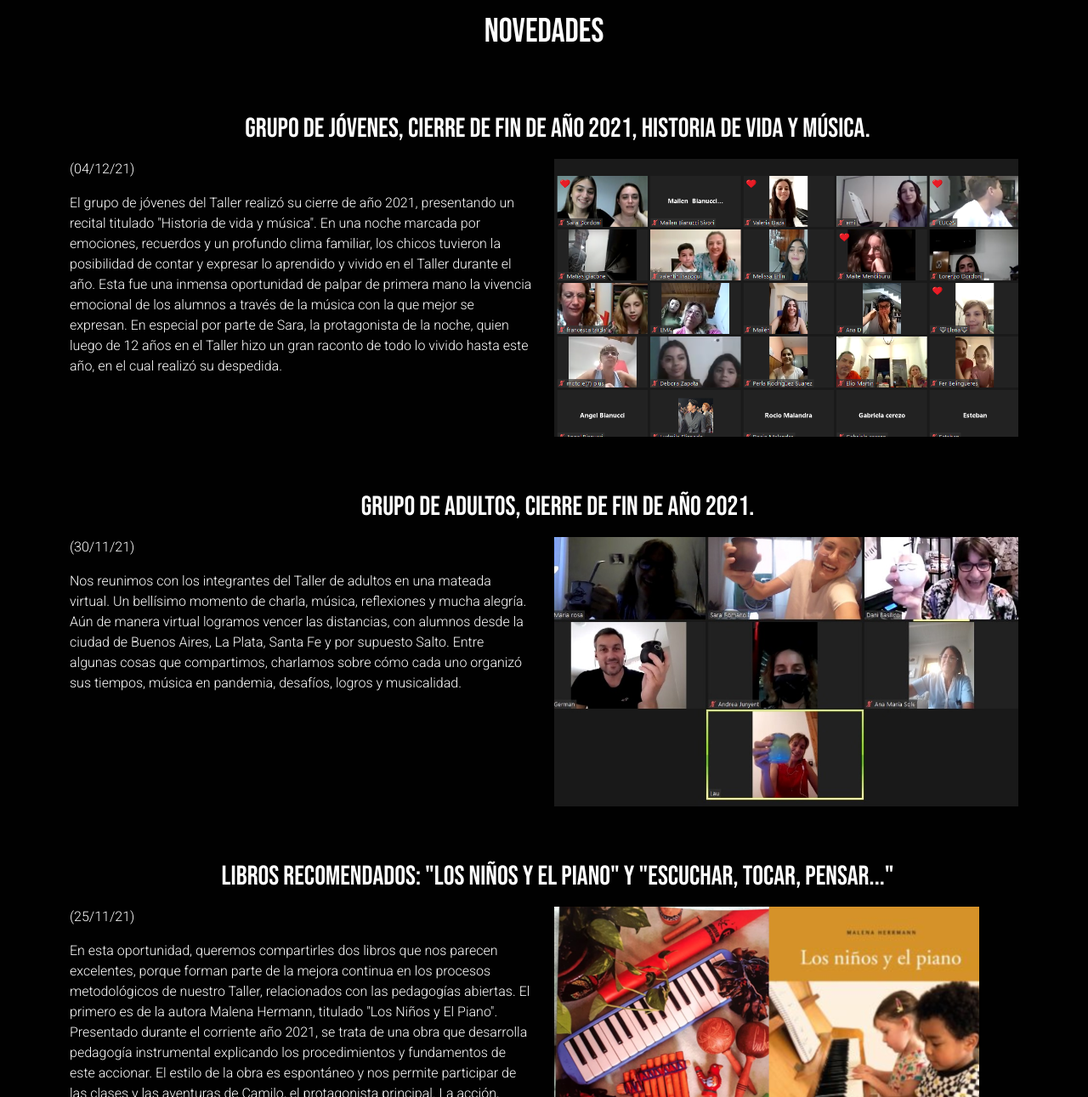
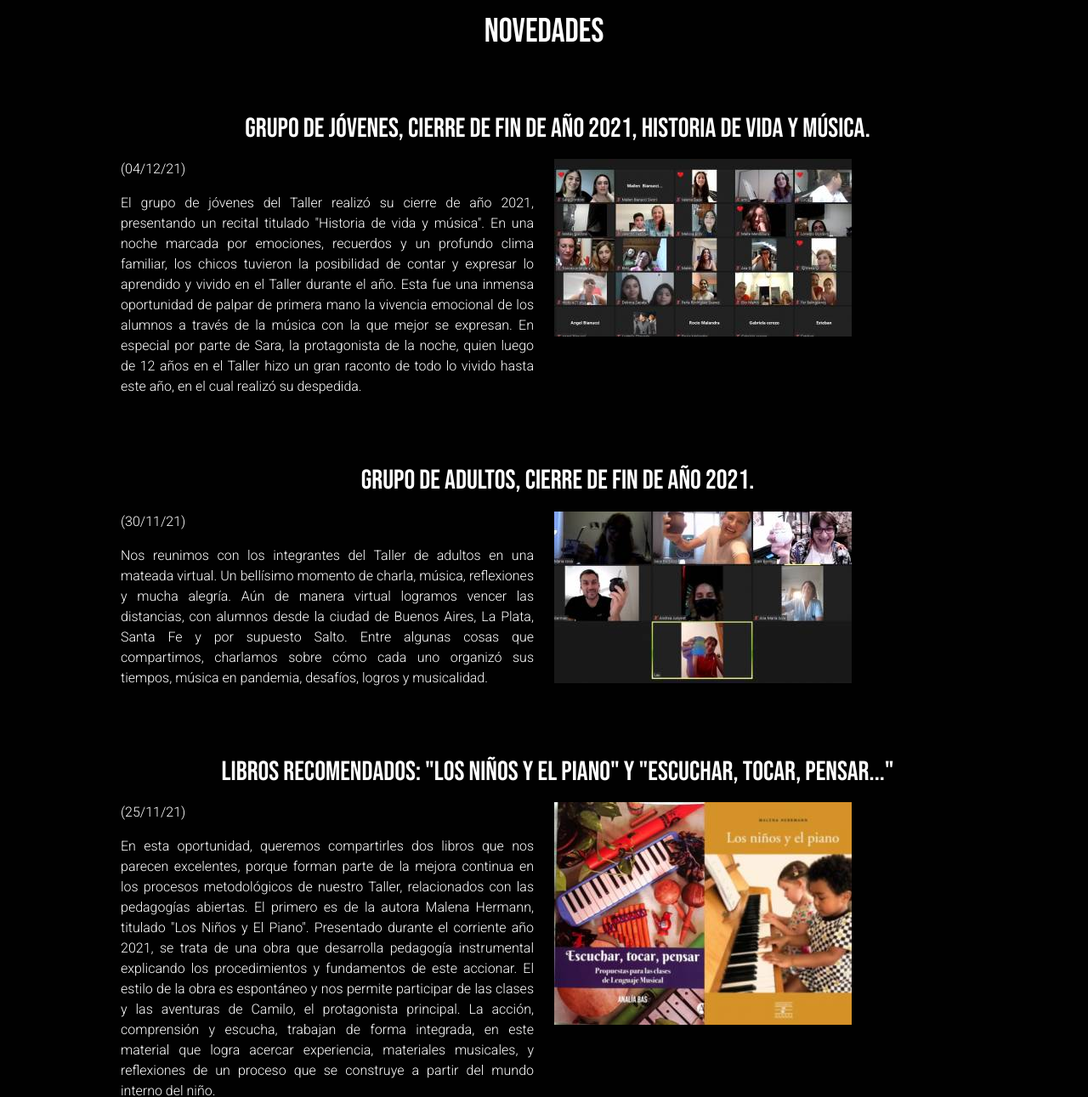
Before and after one commit to tinchomalandra/Tercera-Entrega-Schu-Malandra, a website: page pages/novedades.html in a window 1280 px wide. Shown: the part 69-1360 px from the top of the page at 85% size. Drawn offline with nearby package versions, Linux system fonts and the light colour scheme.

Commit message:
modificaciones esteticas. imagenes redimensionadas, texto justificado.

```diff
--- a/pages/novedades.html
+++ b/pages/novedades.html
@@ -80,8 +80,8 @@
         </div>
 
         <!-- CONTENEDORES ARTÍCULOS -->
-        <div class="articulos container my-5 d-grid gap-5">
-            <div class="row">
+        <div class="articulos container">
+            <div class="row m-5">
                 <h2 class="titulo-art text-center m-3">
                     Grupo de jóvenes, Cierre de fin de año 2021, historia de vida y música.
                 </h2>
@@ -94,12 +94,12 @@
                     </p>
                 </div>
                 <div class="col-md">
-                    <img class="img-fluid" src="../public/img/grupo-jovenes-2.png" alt="grupo-jovenes-schumann">
+                    <img class="img-fluid" src="../public/img/grupo-jovenes-2-mini.jpg" alt="grupo-jovenes-schumann">
                 </div>
 
             </div>
 
-            <div class="row">
+            <div class="row m-5">
                 <h2 class="titulo-art text-center m-3">
                     grupo de adultos, cierre de fin de año 2021.
                 </h2>
@@ -112,11 +112,11 @@
                     </p>
                 </div>
                 <div class="col-md">
-                    <img class="img-fluid" src="../public/img/grupo-adultos-1.jpeg" alt="grupo-adultos-schumann">
+                    <img class="img-fluid" src="../public/img/grupo-adultos-1-mini.jpeg" alt="grupo-adultos-schumann">
                 </div>
             </div>
 
-            <div class="row">
+            <div class="row m-5">
                 <h2 class="titulo-art text-center m-3">
                     Libros recomendados: "Los Niños y el piano" y "Escuchar, tocar, pensar..."
                 </h2>
@@ -132,7 +132,7 @@
                     </p>
                 </div>
                 <div class="col-md img-fluid">
-                    <img src="../public/img/libros-reco-mini.png" alt="libros-recomendados">
+                    <img src="../public/img/libros-reco-miniv2.png" alt="libros-recomendados">
                 </div>
             </div>
         </div>
--- a/scss/secciones/nosotros.scss
+++ b/scss/secciones/nosotros.scss
@@ -12,6 +12,9 @@
     & .parrafo-about p{
         font-family: $font-secondary;
         color: $color-main;
+        font-family: $font-secondary;
+        text-align: justify;
+        text-justify: auto;
     }
 }
 
--- a/scss/secciones/novedades.scss
+++ b/scss/secciones/novedades.scss
@@ -20,6 +20,8 @@
         }
         & .cuerpo-art{
             font-family: $font-secondary;
+            text-align: justify;
+            text-justify: auto;
         }
     }
 }
```
Also changed, not shown: pages/nosotros.html (+5 -2 lines), pages/servicios.html (+4 -1 lines), css/main.css, public/img/grupo-adultos-1-mini.jpeg (added), public/img/grupo-adultos-1.jpeg (deleted), public/img/grupo-adultos-2.jpeg (deleted), public/img/grupo-jovenes-2-mini.jpg (added), public/img/grupo-jovenes-2.png (deleted), public/img/libros-reco-mini.png (deleted), public/img/libros-reco-miniv2.png (added), public/img/libros-reco.png (deleted).
